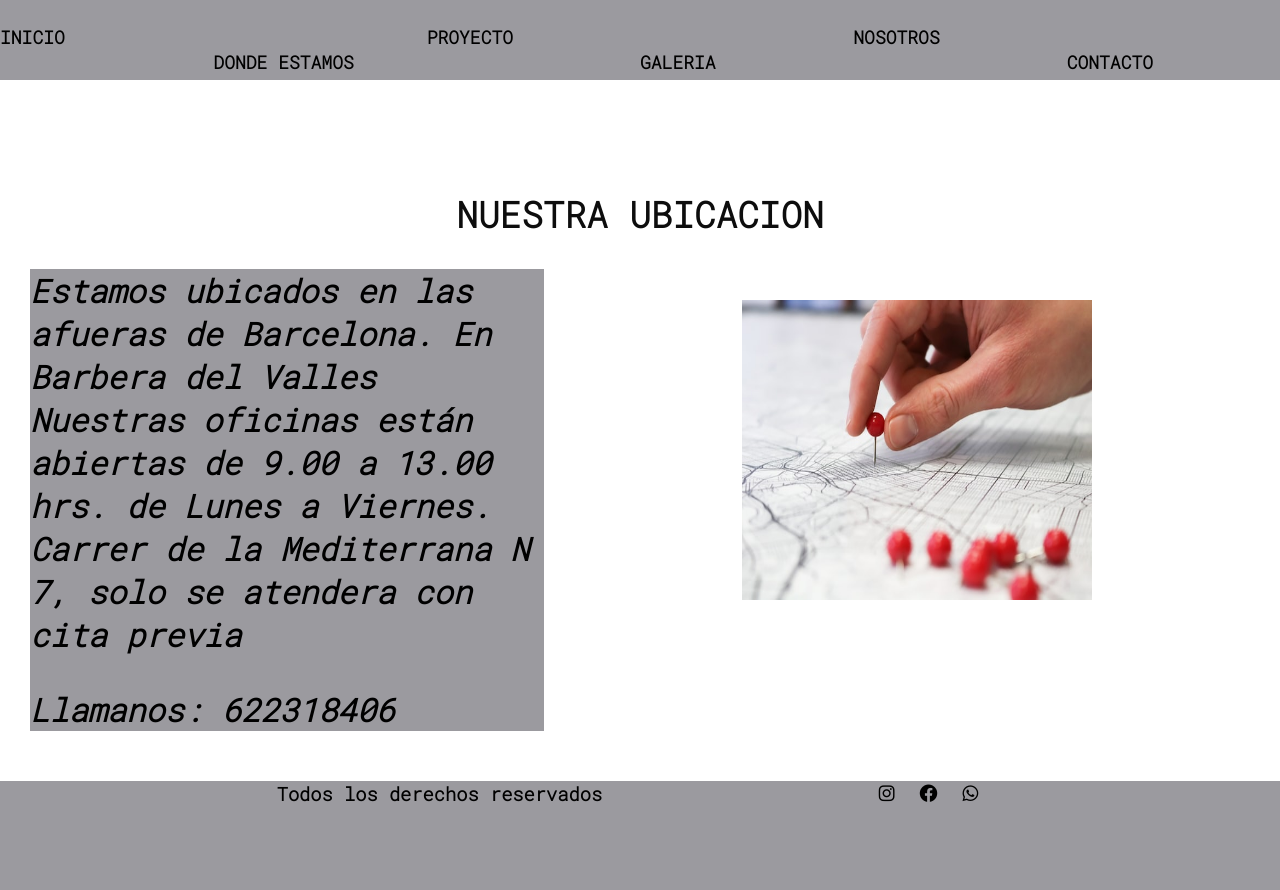
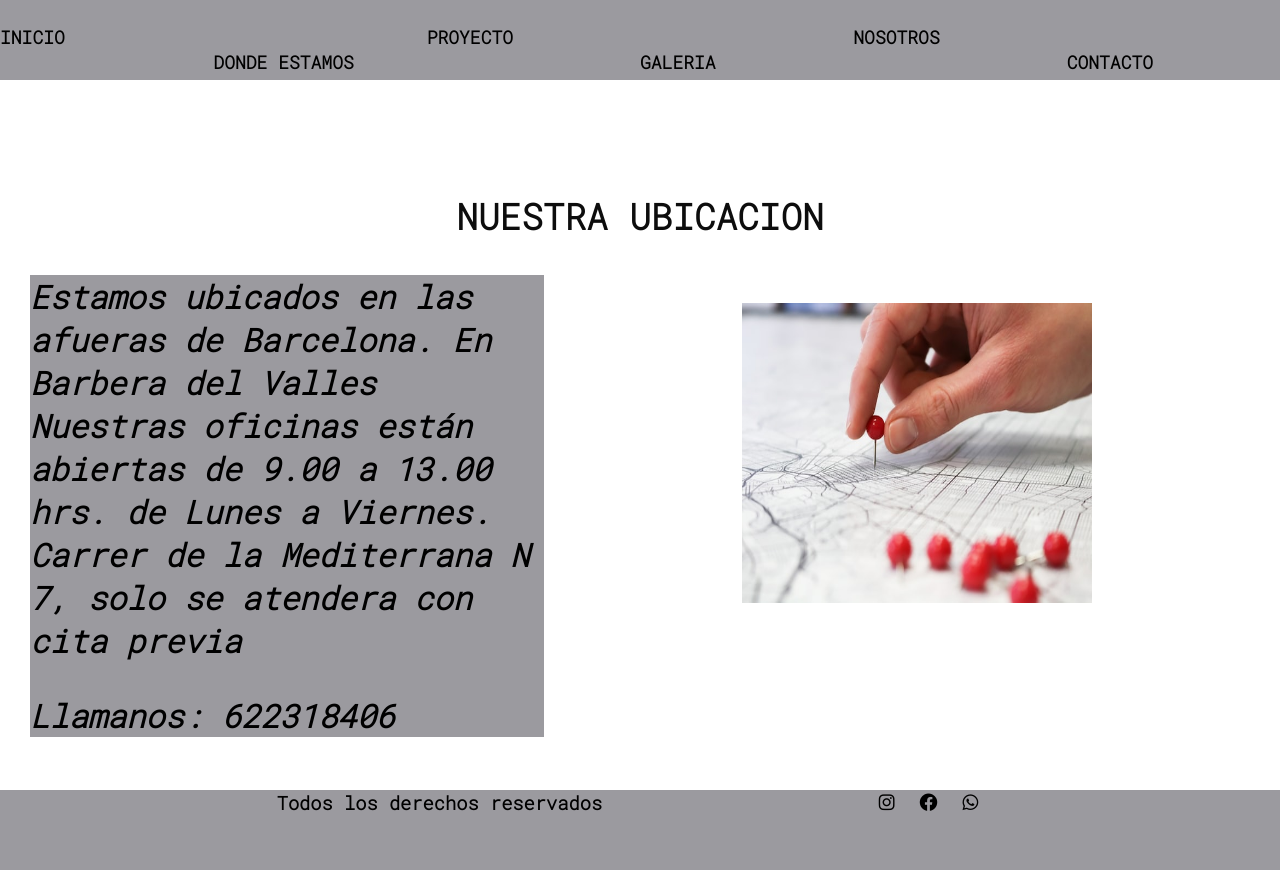
Before and after one commit to Nadiapascual92/Preentrega2-PASCUAL, a website: page pages/Dondeestamos.html in a window 1280 px wide. Drawn offline with Linux system fonts and the light colour scheme.

Commit message:
indexdesktopcorreccion

```diff
--- a/SCSS/views/_queryes.scss
+++ b/SCSS/views/_queryes.scss
@@ -126,3 +126,68 @@
 }
 
 /*-------------------******PAGINA DONDE ESTAMOS UBICADOS  QUERYS DE TABLE---------------*/
+
+@media screen and (min-width: 1024px){
+.grid{
+    display: grid;
+    grid-template-rows: 20% 10% 50% 20%;
+    grid-template-columns: 1.5fr 2fr;
+    grid-column-gap: 10px ;
+    grid-row-gap: 30px;
+    grid-template-areas: "header    header"
+                         "section   section"
+                         "main     div"
+                         "footer     footer";
+}
+
+
+    .header{
+        background-color: $primary;
+        grid-area:header;
+    }
+    .section{
+        grid-area:section;
+    }
+    .main{
+        grid-area:main;
+    }
+    .div{
+        grid-area:div;
+    }
+
+    .piedepagina{
+        grid-area:footer;
+    }
+
+    .section{
+        justify-self: center;
+        align-self: auto;
+        font-size: xx-large;
+    }
+    .main{
+    justify-self: center;
+    font-size: xx-large;
+    align-self: center;
+    margin-left: 40px;
+    }
+    .div{
+        justify-self: center;
+    }
+
+
+.imagenmapa{
+    width: 500px;
+    height: 500px;
+}
+.piedepagina{
+    display: flex;
+    flex-direction:row;
+    justify-content: space-evenly;
+    align-content: flex-end;
+    width: 100%;
+    height: 80px;
+    justify-items: auto;
+    margin-top: 3%
+}
+
+}
```
Also changed, not shown: SCSS/misas.css, css/prueba.css, 1 other file.
